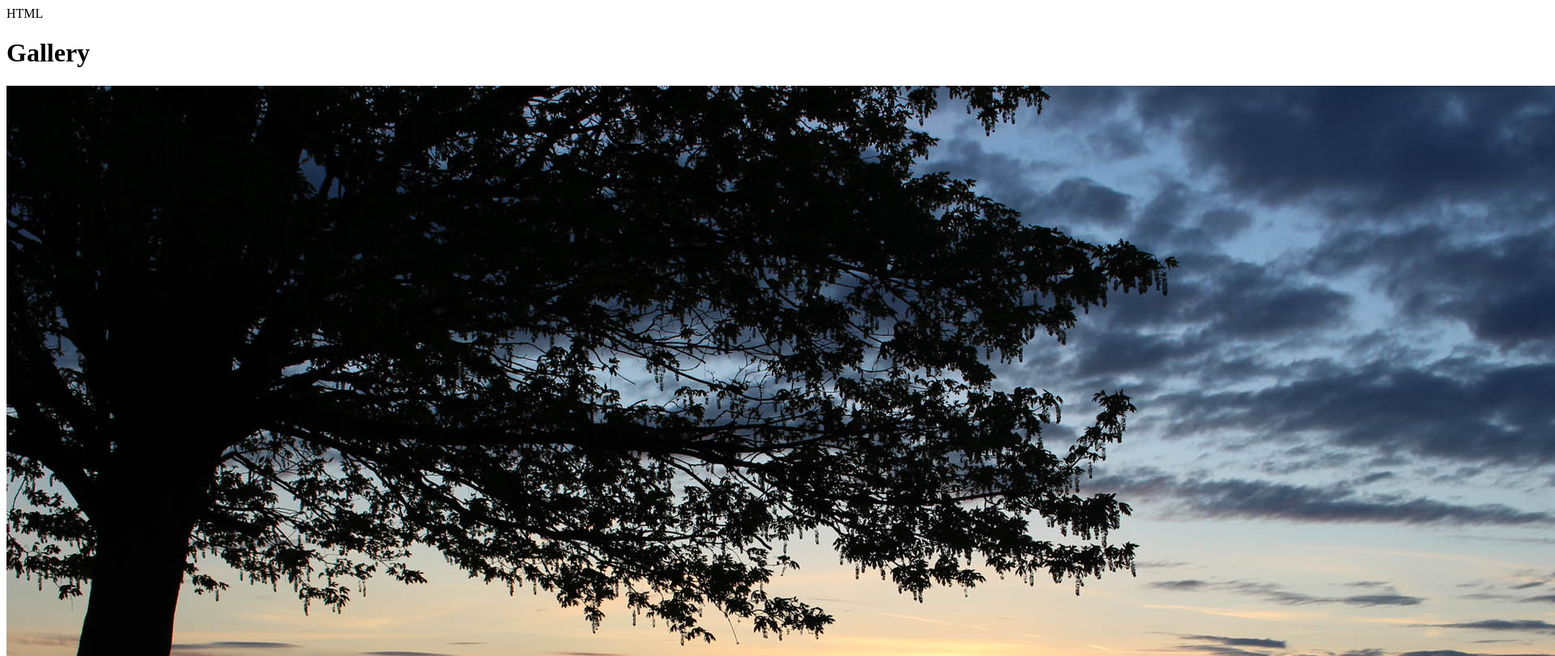
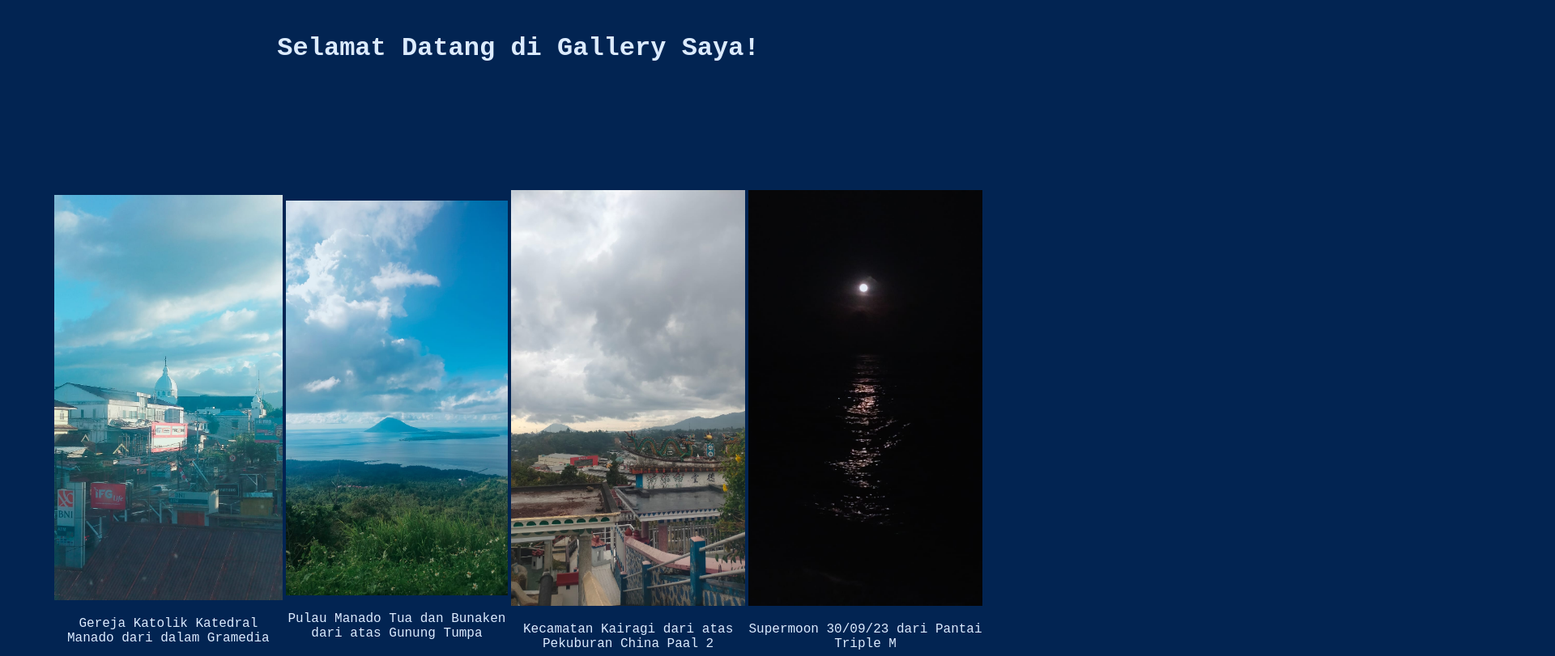
Before and after one commit to 060307Daniel/TIK2032-Project, a plain HTML site: page gallery.html in a window 1280 px wide. Shown: the top 811 px of the page at 81% size, 1920 px wide, since content can reach past the window. Drawn offline with Linux system fonts and the light colour scheme.

Commit message:
Berhasil Commit

```diff
--- /dev/null
+++ b/blog.css
@@ -0,0 +1,40 @@
+body {
+    font-family: Courier New, sans-serif;
+    background-color: #022452; /* Warna latar belakang */
+    color: #DCEBFF; /* Warna teks */
+    margin: 0;
+    padding: 0;
+}
+
+header {
+    text-align: center;
+    background-color: #022452; /* Warna latar belakang header */
+    padding: 20px 0;
+}
+
+h1 {
+    font-size: 36px; /* Ukuran font judul */
+}
+
+main {
+    max-width: 800px;
+    margin: 20px auto; /* Memberi jarak dari sisi dan pusat halaman */
+    padding: 0 20px;
+}
+
+h2 {
+    font-size: 24px; /* Ukuran font sub judul */
+    margin-top: 20px; /* Memberi jarak antara sub judul */
+}
+
+p {
+    margin-bottom: 10px; /* Memberi jarak antara paragraf */
+}
+
+ul {
+    padding-left: 20px; /* Memberi indentasi untuk daftar */
+}
+
+li {
+    margin-bottom: 5px; /* Memberi jarak antara item daftar */
+}
--- /dev/null
+++ b/contact.css
@@ -0,0 +1,39 @@
+body {
+    font-family: Courier New, sans-serif;
+    background-color: #022452; /* Warna latar belakang */
+    color: #DCEBFF; /* Warna teks */
+    margin: 0;
+    padding: 0;
+    display: flex; /* Membuat elemen body menggunakan display flex */
+    justify-content: center; /* Pusatkan elemen child secara horizontal */
+    align-items: center; /* Pusatkan elemen child secara vertikal */
+    min-height: 100vh; /* Pastikan body setidaknya mengambil seluruh tinggi viewport */
+    flex-direction: column; /* Mengatur arah layout menjadi vertikal */
+}
+
+header {
+    text-align: center;
+    margin-bottom: 10px; /* Menambahkan jarak antara header dan main */
+}
+
+h1 {
+    font-size: 36px; /* Perbesar ukuran teks header */
+    padding: 20px 0;
+    margin: 0; /* Hapus margin pada teks header */
+}
+
+main {
+    max-width: 800px;
+    margin-top: 0px; /* Menambahkan jarak antara header dan main */
+    padding: 20px;
+}
+
+h2, p {
+    text-align: center; /* Pusatkan teks */
+    margin-bottom: 10px; /* Beri jarak antara setiap paragraf */
+}
+
+header h1 {
+    font-size: 36px; /* Perbesar ukuran teks "Contact" */
+    margin-bottom: 10px; /* Menambahkan jarak antara header dan main */
+}
--- /dev/null
+++ b/gallery.css
@@ -0,0 +1,42 @@
+body {
+    font-family: Courier New, sans-serif;
+    background-color: #022452; /* Warna latar belakang */
+    color: #DCEBFF; /* Warna teks */
+    margin: 0;
+    padding: 0;
+}
+
+header h1 {
+    font-family: Courier New, sans-serif;
+    text-align: center;
+    padding: 20px 0;
+}
+
+main {
+    display: flex;
+    justify-content: center;
+    align-items: center;
+    min-height: 100vh;
+}
+
+table {
+    width: 90%;
+}
+
+table img {
+    width: 100%;
+    display: block;
+    margin-bottom: 20px; /* Atur jarak antara gambar-gambar */
+    max-width: 100%; /* Mengatur ukuran gambar agar tidak terlalu besar */
+    height: auto;
+}
+
+figcaption {
+    text-align: center;
+}
+
+/* Menentukan ukuran yang tetap untuk setiap gambar */
+table img {
+    width: 100%; /* Membuat lebar gambar menjadi 100% */
+    height: auto; /* Mengatur tinggi gambar secara otomatis sesuai proporsi aslinya */
+}
--- a/gallery.html
+++ b/gallery.html
@@ -1,22 +1,36 @@
-HTML
 <!DOCTYPE html>
 <html lang="id">
 <head>
     <meta charset="UTF-8">
     <meta name="viewport" content="width=device-width, initial-scale=1.0">
     <title>Gallery - Project Sederhana HTML</title>
-    <link rel="stylesheet" href="assets/style.css">
+    <link rel="stylesheet" href="gallery.css">
 </head>
 <body>
     <header>
-        <h1>Gallery</h1>
+        <h1>Selamat Datang di Gallery Saya!</h1>
     </header>
     <main>
-        <section id="gallery">
-            <img src="GAMBAR1.jpg" alt="Foto 1">
-            <img src="GAMBAR2.jpg" alt="Foto 2">
-            <img src="GAMBAR3.jpg" alt="Foto 3">
-        </section>
+        <table style="width: 90%; margin: 100; padding: 100;">
+            <tr>
+                <td style="margin: 100; padding: 100;">
+                    <img src="GAMBAR1.jpeg" alt="Foto 1" style="width: 100%; display: block;">
+                    <figcaption>Gereja Katolik Katedral Manado dari dalam Gramedia</figcaption>
+                </td>
+                <td style="margin: 100; padding: 100;">
+                    <img src="GAMBAR2.jpeg" alt="Foto 2" style="width: 100%; display: block;">
+                    <figcaption>Pulau Manado Tua dan Bunaken dari atas Gunung Tumpa </figcaption>
+                </td>
+                <td style="margin: 100; padding: 100;">
+                    <img src="GAMBAR3.jpeg" alt="Foto 3" style="width: 100%; display: block;">
+                    <figcaption>Kecamatan Kairagi dari atas Pekuburan China Paal 2</figcaption>
+                </td>
+                <td style="margin: 100; padding: 100;">
+                    <img src="GAMBAR4.jpeg" alt="Foto 4" style="width: 100%; display: block;">
+                    <figcaption>Supermoon 30/09/23 dari Pantai Triple M</figcaption>
+                </td>
+            </tr>
+        </table>
     </main>
 </body>
 </html>
--- /dev/null
+++ b/style.css
@@ -0,0 +1,52 @@
+body {
+    font-family: Courier, sans-serif;
+    background-color: #022452; /* Warna latar belakang */
+    margin: 0;
+    padding: 0;
+    display: flex; /* Membuat elemen body menggunakan display flex */
+    justify-content: center; /* Pusatkan elemen child secara horizontal */
+    align-items: center; /* Pusatkan elemen child secara vertikal */
+    min-height: 100vh; /* Pastikan body setidaknya mengambil seluruh tinggi viewport */
+}
+
+header {
+    background-color: transparent; /* Menghilangkan kotak latar belakang pada header */
+    color: #DCEBFF; /* Warna teks header */
+    text-align: center;
+    padding: 20px 0;
+}
+
+h1 {
+    margin: 0;
+}
+
+main {
+    max-width: 800px;
+    margin: 0 auto;
+    padding: 20px;
+}
+
+h2, p {
+    color: #DCEBFF; /* Warna teks */
+    text-align: center; /* Pusatkan teks */
+    font-size: 78px; /* Ubah ukuran font */
+}
+
+.button-container {
+    text-align: center; /* Pusatkan tombol-tombol */
+    margin-top: 50px; /* Beri jarak dari atas */
+}
+
+.button {
+    display: inline-block;
+    padding: 10px 20px;
+    margin: 10px; /* Beri jarak antara tombol */
+    background-color: #3498db; /* Warna tombol */
+    color: #ffffff; /* Warna teks tombol */
+    text-decoration: none;
+    border-radius: 5px;
+}
+
+.button:hover {
+    background-color: #2980b9; /* Warna tombol saat dihover */
+}
```
Also changed, not shown: blog.html (+2 -2 lines), contact.html (+4 -4 lines), index.html (+8 -7 lines), GAMBAR1.jpeg (added), GAMBAR1.jpg (deleted), GAMBAR2.jpeg (added), GAMBAR2.jpg (deleted), GAMBAR3.jpeg (added), GAMBAR3.jpg (deleted), GAMBAR4.jpeg (added).
